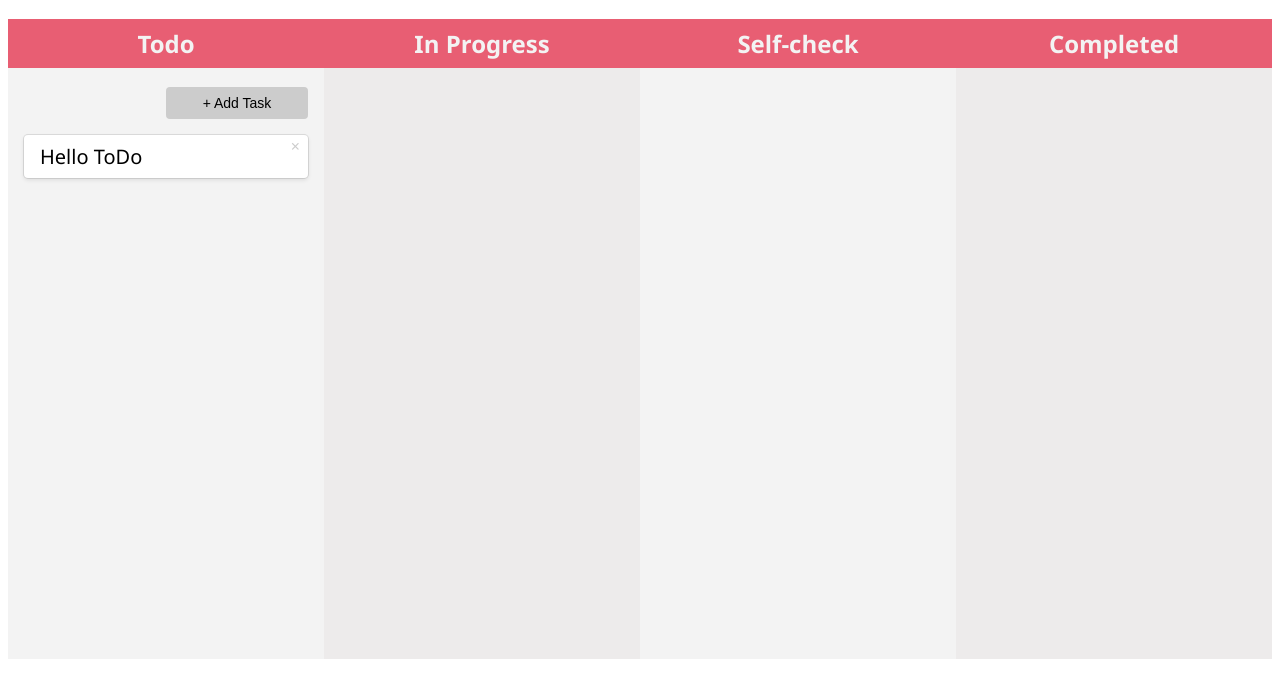
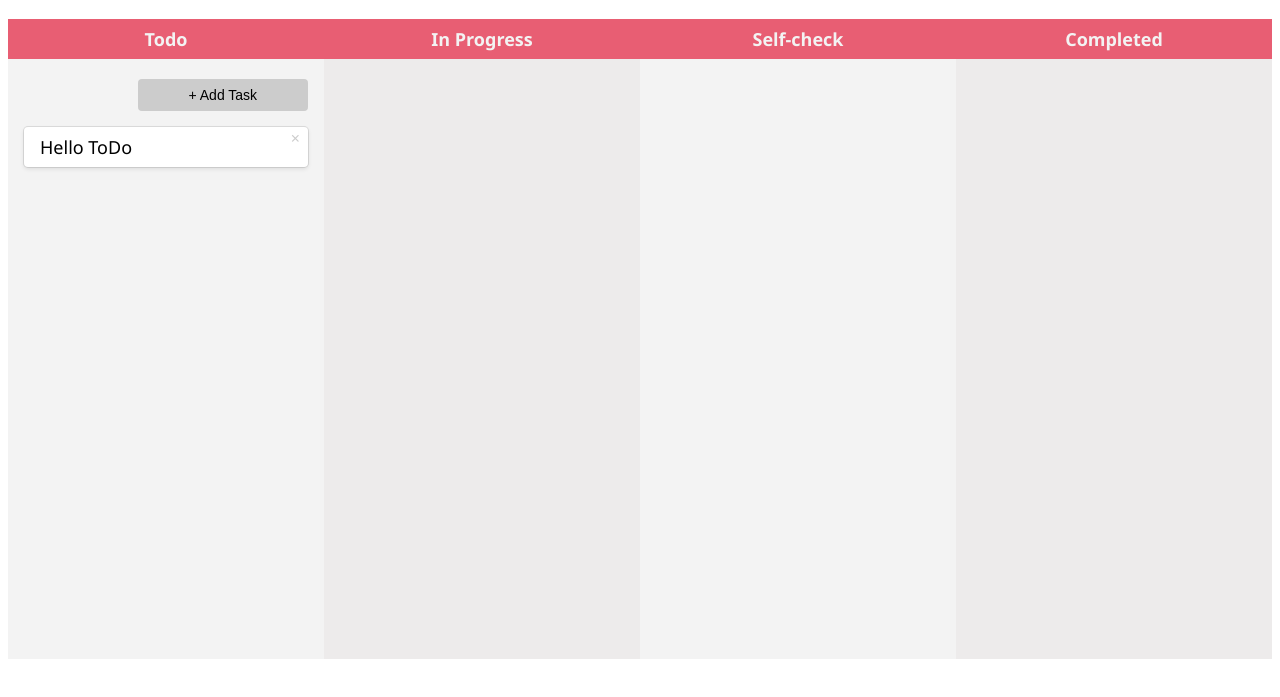
Before and after one commit to Jenna-P/PWA, a website: page index.html in a window 1280 px wide. Shown: the part 67-764 px from the top of the page. Drawn offline with Linux system fonts and the light colour scheme.

```diff
--- a/style.css
+++ b/style.css
@@ -44,6 +44,7 @@
     margin: 0;
     width: 100%;
     padding: 0.5rem 1rem;
+    font-size: 18px;
   }
 
   .add_btn_wrapper{
@@ -51,13 +52,13 @@
   }
 
   #add_btn {
-    padding: 0.5rem 1rem;
+    padding: 0.5rem;
     background-color: #ccc;
     outline: none;
     border: none;
-    width: 50%;
+    width: 60%;
     font-size: 14px;
-    margin: 0.5rem 0;
+    margin-top: 0;
     border-radius: 4px;
     cursor: pointer;
   }
@@ -76,8 +77,8 @@
       rgba(15, 15, 15, 0.1) 0px 2px 4px;
     border-radius: 4px;
     padding: 0.5rem 1rem;
-    font-size: 20px;
-    margin: 0.5rem 0;
+    font-size: 18px;
+    margin: 1rem 0;
   }
 
   .todo .close {
```
Also changed, not shown: images/icon/192x.png, images/icon/310x.png (deleted), images/icon/512x.png (added), manifest.json, 1 other file.
